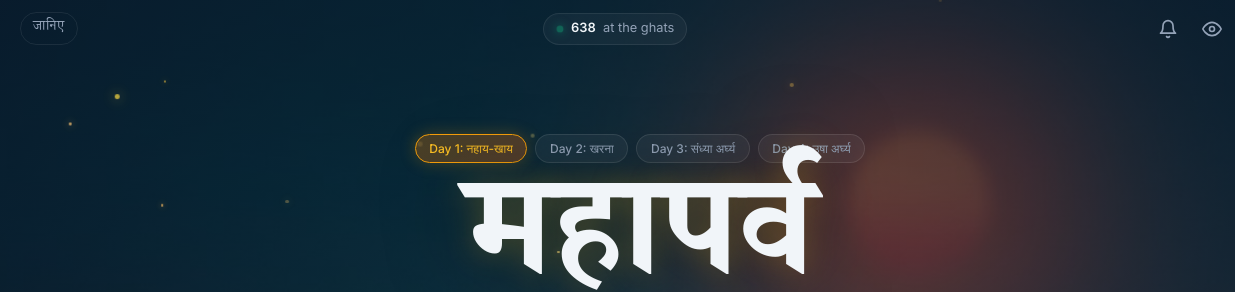
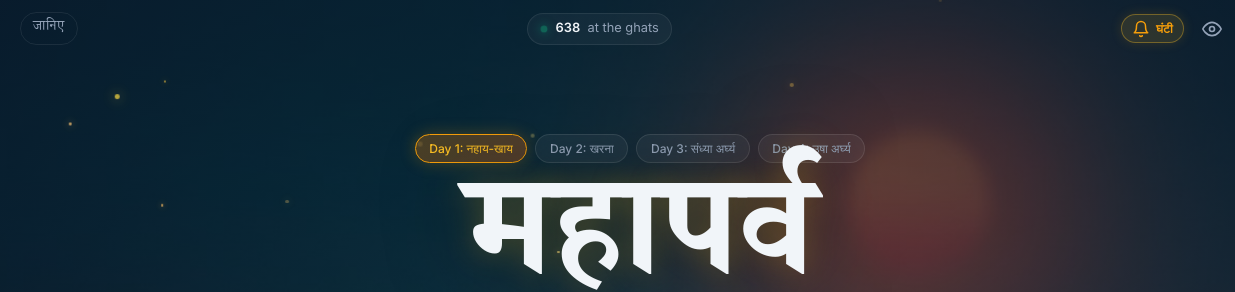
Before and after one commit to Naveenk1013/CHHATHGEET, a plain HTML site: page index.html in a window 1280 px wide. Shown: the top 292 px of the page, 0-1235 px from the left. Drawn offline with Linux system fonts and the light colour scheme; no server answers.

Commit message:
Make Temple Bell button prominent with glowing golden pill container and 'घंटी' text label

```diff
--- a/css/styles.css
+++ b/css/styles.css
@@ -248,14 +248,31 @@ a {
 }
 
 /* Temple Bell Ring Animation */
-.topbar__icon-btn--bell:hover {
+.topbar__icon-btn--bell {
+    background: rgba(251, 191, 36, 0.12);
+    border: 1px solid rgba(251, 191, 36, 0.35);
     color: var(--marigold);
+    padding: 0.3rem 0.65rem;
+    border-radius: 9999px;
+    gap: 0.35rem;
+    font-size: 0.75rem;
+    font-family: var(--font-body);
+    font-weight: 600;
+    box-shadow: 0 0 12px rgba(245, 158, 11, 0.15);
+    transition: color 0.3s, background 0.3s, border-color 0.3s, transform 0.2s, box-shadow 0.3s;
 }
 
-.topbar__icon-btn.is-ringing {
+.topbar__icon-btn--bell:hover {
+    color: var(--cream-warm);
+    background: rgba(251, 191, 36, 0.22);
+    border-color: var(--marigold);
+    box-shadow: 0 0 18px rgba(245, 158, 11, 0.35);
+}
+
+.topbar__icon-btn--bell.is-ringing {
     color: var(--marigold-light);
     animation: bellSwing 0.75s ease-in-out;
-    filter: drop-shadow(0 0 10px rgba(251, 191, 36, 0.6));
+    box-shadow: 0 0 24px rgba(251, 191, 36, 0.6);
 }
 
 @keyframes bellSwing {
--- a/index.html
+++ b/index.html
@@ -88,10 +88,11 @@
         <nav class="topbar__right" aria-label="Controls">
             <!-- Temple Bell Button: Ring Mandir Ghanti -->
             <button class="topbar__icon-btn topbar__icon-btn--bell" id="bellBtn" type="button" aria-label="Ring Temple Bell" title="Ring Temple Bell (घंटी बजाइए)">
-                <svg viewBox="0 0 24 24" width="20" height="20" fill="none" stroke="currentColor" stroke-width="2" stroke-linecap="round" stroke-linejoin="round" aria-hidden="true">
+                <svg viewBox="0 0 24 24" width="18" height="18" fill="none" stroke="currentColor" stroke-width="2" stroke-linecap="round" stroke-linejoin="round" aria-hidden="true">
                     <path d="M18 8A6 6 0 0 0 6 8c0 7-3 9-3 9h18s-3-2-3-9"></path>
                     <path d="M13.73 21a2 2 0 0 1-3.46 0"></path>
                 </svg>
+                <span class="bell-btn__text">घंटी</span>
             </button>
 
             <!-- Eye Button: Show / Hide Text & Overlay -->
```
Also changed, not shown: 1 other file.
